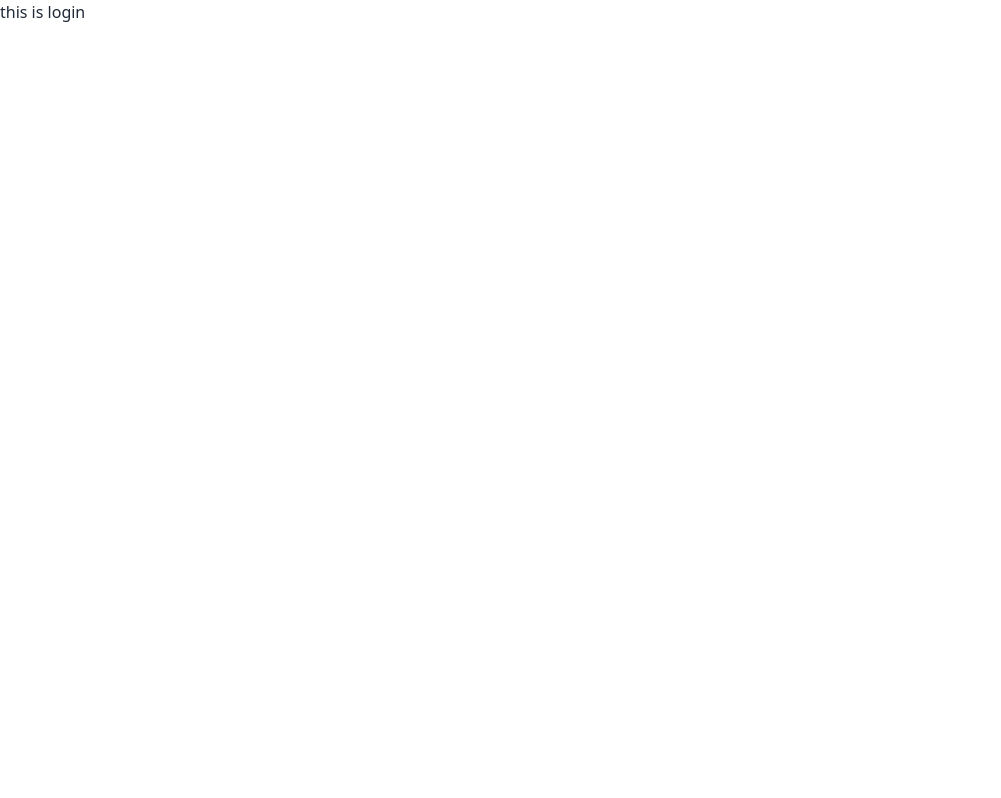
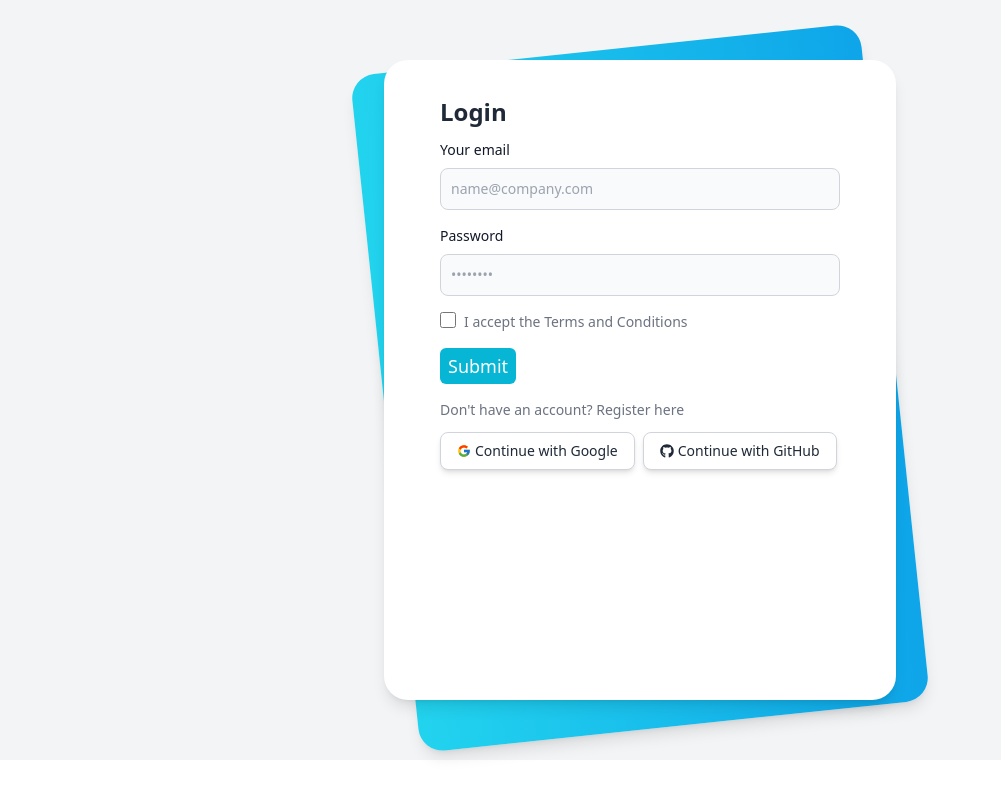
Before and after one commit to Selina-Khatun/earth-estate, a React (Vite) app: page /login in a window 1280 px wide. Shown: the whole page, without its empty margins (0-1001 px from the left). Built offline with nearby package versions, Linux system fonts and the light colour scheme.

Commit message:
added Login page

```diff
--- a/package.json
+++ b/package.json
@@ -15,6 +15,7 @@
     "match-sorter": "^6.3.4",
     "react": "^18.2.0",
     "react-dom": "^18.2.0",
+    "react-icons": "^5.1.0",
     "react-router-dom": "^6.22.3",
     "sort-by": "^1.2.0"
   },
--- a/src/components/Navbar/Navbar.jsx
+++ b/src/components/Navbar/Navbar.jsx
@@ -1,4 +1,4 @@
-import React from 'react';
+
 import { NavLink } from 'react-router-dom';
 
 const Navbar = () => {
--- a/src/pages/Login/Login.jsx
+++ b/src/pages/Login/Login.jsx
@@ -1,10 +1,71 @@
-import React from 'react';
-
+import { FcGoogle } from "react-icons/fc";
+import { FaGithub } from "react-icons/fa";
+import { Link } from "react-router-dom";
 const Login = () => {
     return (
-        <div>
-            this is login
-        </div>
+        <section className="h-[90vh]">
+            <div className=" bg-gray-100 py-3  sm:py-12">
+                <div className="relative py-3 max-w-lg sm:mx-auto">
+                    <div
+                        className="absolute h-[85vh] inset-0 bg-gradient-to-r from-cyan-400 to-sky-500 shadow-lg transform -skew-y-6 sm:skew-y-0 sm:-rotate-6 sm:rounded-3xl">
+                    </div>
+                    <div className="relative py-9 px-14 h-[80vh]  bg-white shadow-lg sm:rounded-3xl ">
+
+                        <div className="max-w- mx-auto">
+                            <div>
+                                <h1 className="text-2xl font-semibold">Login</h1>
+                            </div>
+                            <div className="divide-y divide-gray-200">
+                                <form action="">
+                                    <div className="py-3 text-base leading-6 space-y-4 text-gray-700 sm:text-lg sm:leading-7">
+                                        <div>
+                                            <label htmlFor="email" className="block mb-2 text-sm font-medium text-gray-900 dark:text-white">Your email</label>
+                                            <input type="email" name="email" id="email" className="bg-gray-50 border border-gray-300 text-gray-900 sm:text-sm rounded-lg focus:ring-primary-600 focus:border-primary-600 block w-full p-2.5 dark:bg-gray-700 dark:border-gray-600 dark:placeholder-gray-400 dark:text-white dark:focus:ring-blue-500 dark:focus:border-blue-500" placeholder="name@company.com" required="" />
+                                        </div>
+                                        <div>
+                                            <label htmlFor="password" className="block mb-2 text-sm font-medium text-gray-900 dark:text-white">Password</label>
+                                            <input type="password" name="password" id="password" placeholder="••••••••" className="bg-gray-50 border border-gray-300 text-gray-900 sm:text-sm rounded-lg focus:ring-primary-600 focus:border-primary-600 block w-full p-2.5 dark:bg-gray-700 dark:border-gray-600 dark:placeholder-gray-400 dark:text-white dark:focus:ring-blue-500 dark:focus:border-blue-500" required="" />
+                                        </div>
+
+
+                                        <div className="flex items-start gap-2">
+                                            <div className="flex items-center ">
+                                                <input id="terms" aria-describedby="terms" type="checkbox" className="w-4 h-4 border border-gray-300 rounded bg-gray-50 focus:ring-3 focus:ring-primary-300 dark:bg-gray-700 dark:border-gray-600 dark:focus:ring-primary-600 dark:ring-offset-gray-800" required="" />
+                                            </div>
+                                            <div className=" text-sm">
+                                                <label htmlFor="terms" className="font-light text-gray-500 dark:text-gray-300">I accept the <a className="font-medium text-primary-600 hover:underline dark:text-primary-500" href="#">Terms and Conditions</a></label>
+                                            </div>
+                                        </div>
+
+
+                                        <div className="relative">
+                                            <button className="bg-cyan-500 text-white rounded-md px-2 py-1">Submit</button>
+                                        </div>
+
+                                        <p className="text-sm font-light text-gray-500 dark:text-gray-400">
+                                        Don't have an account? <Link to={'/register'} className="font-medium text-primary-600 hover:underline dark:text-primary-500">Register here</Link>
+                                        </p>
+                                    </div>
+                                </form>
+                            </div>
+                        </div>
+
+                        <div className="w-full flex  ">
+                            <button className="flex items-center bg-white border border-gray-300 rounded-lg shadow-md px-4 py-2 text-sm font-medium text-gray-800 hover:bg-gray-200 focus:outline-none focus:ring-2 focus:ring-offset-2 focus:ring-gray-500">
+                                <FcGoogle className=" mr-1" />
+                                <span>Continue with Google</span>
+                            </button>
+                            <br />
+                            <button className="flex items-center bg-white border ml-2 border-gray-300 rounded-lg shadow-md px-4 py-2 text-sm font-medium text-gray-800 hover:bg-gray-200 focus:outline-none focus:ring-2 focus:ring-offset-2 focus:ring-gray-500">
+                                <FaGithub className="mr-1" />
+                                <span>Continue with GitHub</span>
+                            </button>
+                        </div>
+
+                    </div>
+                </div>
+            </div>
+        </section>
     );
 };
 
```
Also changed, not shown: 1 other file (tests, documents, lock files or other folders).
